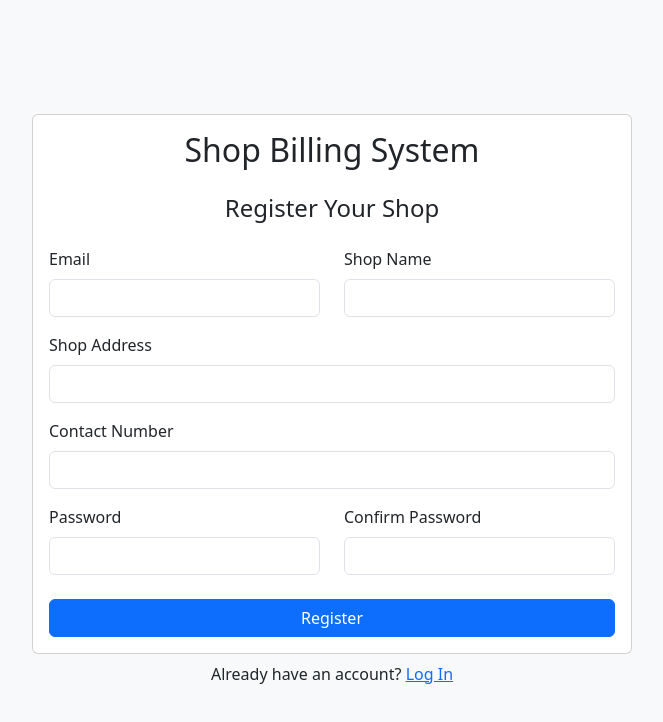
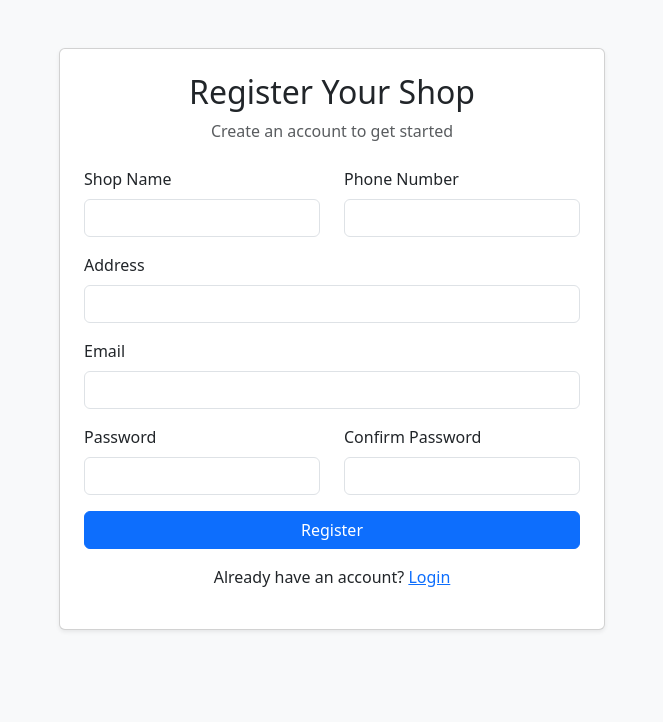
Before and after one commit to sarmadnaeem111/billing-system, a React (Create React App) app: page /register in a window 1280 px wide. Shown: the top 722 px of the page, without its empty margins (308-971 px from the left). Built offline with nearby package versions, Linux system fonts and the light colour scheme; no server answers.

Commit message:
Update Register.js

```diff
--- a/src/pages/Register.js
+++ b/src/pages/Register.js
@@ -12,6 +12,7 @@ const Register = () => {
   const [phoneNumber, setPhoneNumber] = useState('');
   const [error, setError] = useState('');
   const [loading, setLoading] = useState(false);
+  const [registrationComplete, setRegistrationComplete] = useState(false);
   const { registerShop } = useAuth();
   const navigate = useNavigate();
 
@@ -29,12 +30,14 @@ const Register = () => {
     const shopDetails = {
       shopName,
       address,
-      phoneNumber
+      phoneNumber,
+      status: 'pending', // Set status to pending for admin approval
+      createdAt: new Date().toISOString()
     };
 
     registerShop(email, password, shopDetails)
       .then(() => {
-        navigate('/dashboard');
+        setRegistrationComplete(true);
       })
       .catch(error => {
         setError('Failed to create an account. ' + error.message);
@@ -46,96 +49,130 @@ const Register = () => {
   };
 
   return (
-    <Container className="d-flex align-items-center justify-content-center" style={{ minHeight: '100vh' }}>
-      <div className="w-100" style={{ maxWidth: '600px' }}>
-        <Card>
-          <Card.Body>
-            <h2 className="text-center mb-4">Shop Billing System</h2>
-            <h4 className="text-center mb-4">Register Your Shop</h4>
+    <Container className="py-5">
+      <Row className="justify-content-center">
+        <Col md={8} lg={6}>
+          <Card className="shadow-sm">
+            <Card.Body className="p-4">
+              <div className="text-center mb-4">
+                <h2>Register Your Shop</h2>
+                <p className="text-muted">Create an account to get started</p>
+              </div>
+
+              {registrationComplete ? (
+                <Alert variant="success">
+                  <Alert.Heading>Registration Successful!</Alert.Heading>
+                  <p>
+                    Your account has been submitted for approval. Once an administrator approves your account,
+                    you will be able to login. This process usually takes 1-2 business days.
+                  </p>
+                  <hr />
+                  <div className="d-flex justify-content-center">
+                    <Button
+                      variant="outline-success"
+                      onClick={() => navigate('/login')}
+                    >
+                      Go to Login
+                    </Button>
+                  </div>
+                </Alert>
+              ) : (
+                <>
                   {error && <Alert variant="danger">{error}</Alert>}
 
                   <Form onSubmit={handleSubmit}>
                     <Row>
                       <Col md={6}>
-                  <Form.Group className="mb-3" controlId="email">
-                    <Form.Label>Email</Form.Label>
+                        <Form.Group className="mb-3">
+                          <Form.Label>Shop Name</Form.Label>
                           <Form.Control
-                      type="email"
+                            type="text"
+                            value={shopName}
+                            onChange={(e) => setShopName(e.target.value)}
                             required
-                      value={email}
-                      onChange={(e) => setEmail(e.target.value)}
                           />
                         </Form.Group>
                       </Col>
                       <Col md={6}>
-                  <Form.Group className="mb-3" controlId="shopName">
-                    <Form.Label>Shop Name</Form.Label>
+                        <Form.Group className="mb-3">
+                          <Form.Label>Phone Number</Form.Label>
                           <Form.Control
                             type="text"
-                      required
-                      value={shopName}
-                      onChange={(e) => setShopName(e.target.value)}
+                            value={phoneNumber}
+                            onChange={(e) => setPhoneNumber(e.target.value)}
                           />
                         </Form.Group>
                       </Col>
                     </Row>
 
-              <Form.Group className="mb-3" controlId="address">
-                <Form.Label>Shop Address</Form.Label>
+                    <Form.Group className="mb-3">
+                      <Form.Label>Address</Form.Label>
                       <Form.Control
                         type="text"
-                  required
                         value={address}
                         onChange={(e) => setAddress(e.target.value)}
                       />
                     </Form.Group>
 
-              <Form.Group className="mb-3" controlId="phoneNumber">
-                <Form.Label>Contact Number</Form.Label>
+                    <Form.Group className="mb-3">
+                      <Form.Label>Email</Form.Label>
                       <Form.Control
-                  type="tel"
+                        type="email"
+                        value={email}
+                        onChange={(e) => setEmail(e.target.value)}
                         required
-                  value={phoneNumber}
-                  onChange={(e) => setPhoneNumber(e.target.value)}
                       />
                     </Form.Group>
 
                     <Row>
                       <Col md={6}>
-                  <Form.Group className="mb-3" controlId="password">
+                        <Form.Group className="mb-3">
                           <Form.Label>Password</Form.Label>
                           <Form.Control
                             type="password"
-                      required
                             value={password}
                             onChange={(e) => setPassword(e.target.value)}
+                            required
+                            minLength="6"
                           />
                         </Form.Group>
                       </Col>
                       <Col md={6}>
-                  <Form.Group className="mb-3" controlId="confirmPassword">
+                        <Form.Group className="mb-3">
                           <Form.Label>Confirm Password</Form.Label>
                           <Form.Control
                             type="password"
-                      required
                             value={confirmPassword}
                             onChange={(e) => setConfirmPassword(e.target.value)}
+                            required
+                            minLength="6"
                           />
                         </Form.Group>
                       </Col>
                     </Row>
 
-              <Button disabled={loading} className="w-100 mt-2" type="submit">
-                Register
+                    <div className="d-grid gap-2">
+                      <Button
+                        variant="primary"
+                        type="submit"
+                        disabled={loading}
+                      >
+                        {loading ? 'Creating Account...' : 'Register'}
                       </Button>
+                    </div>
                   </Form>
+
+                  <div className="text-center mt-3">
+                    <p>
+                      Already have an account? <Link to="/login">Login</Link>
+                    </p>
+                  </div>
+                </>
+              )}
             </Card.Body>
           </Card>
-
-        <div className="w-100 text-center mt-2">
-          Already have an account? <Link to="/login">Log In</Link>
-        </div>
-      </div>
+        </Col>
+      </Row>
     </Container>
   );
 };
```
Lines whose indentation alone changed are shown as unchanged.
